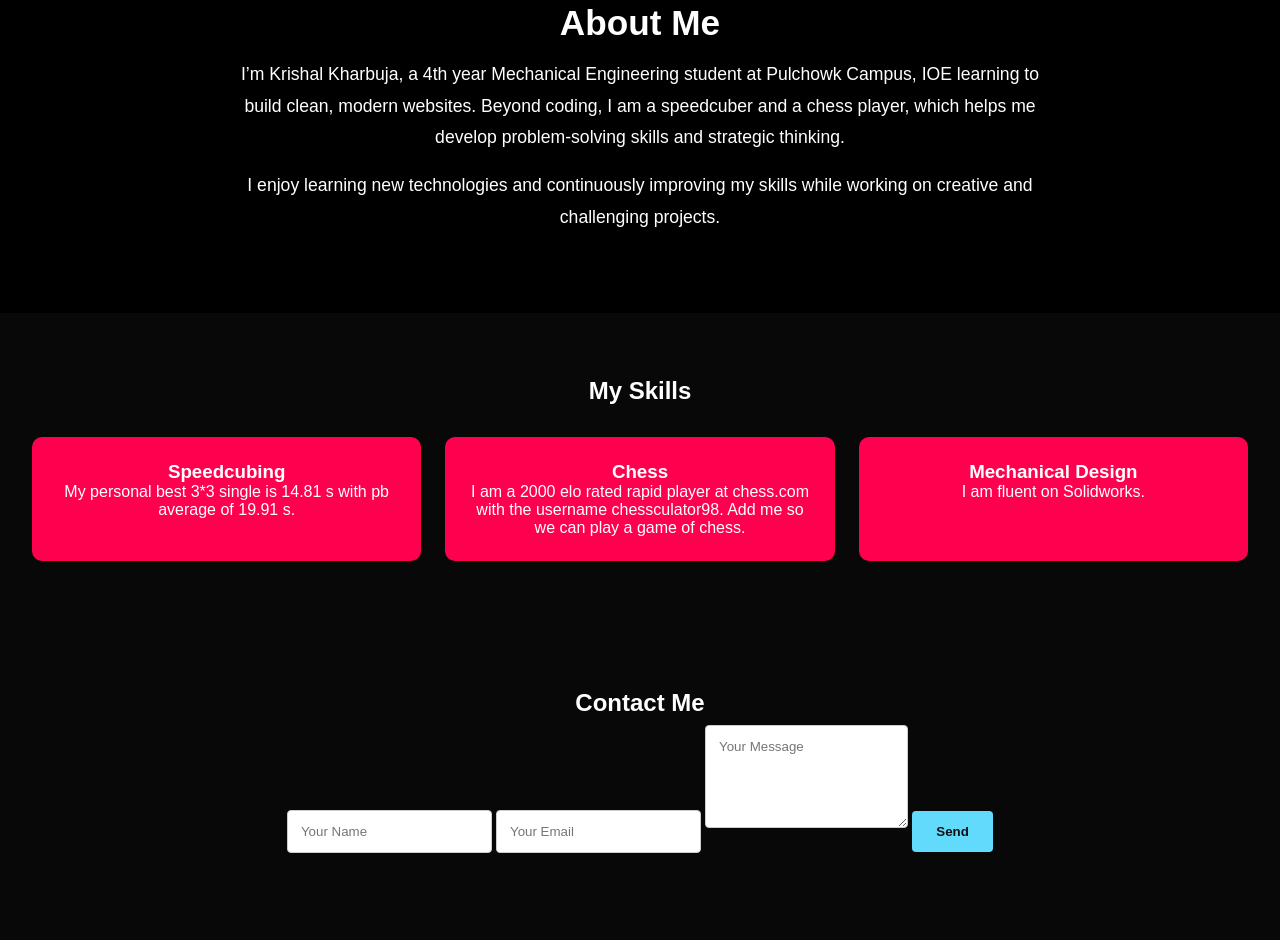
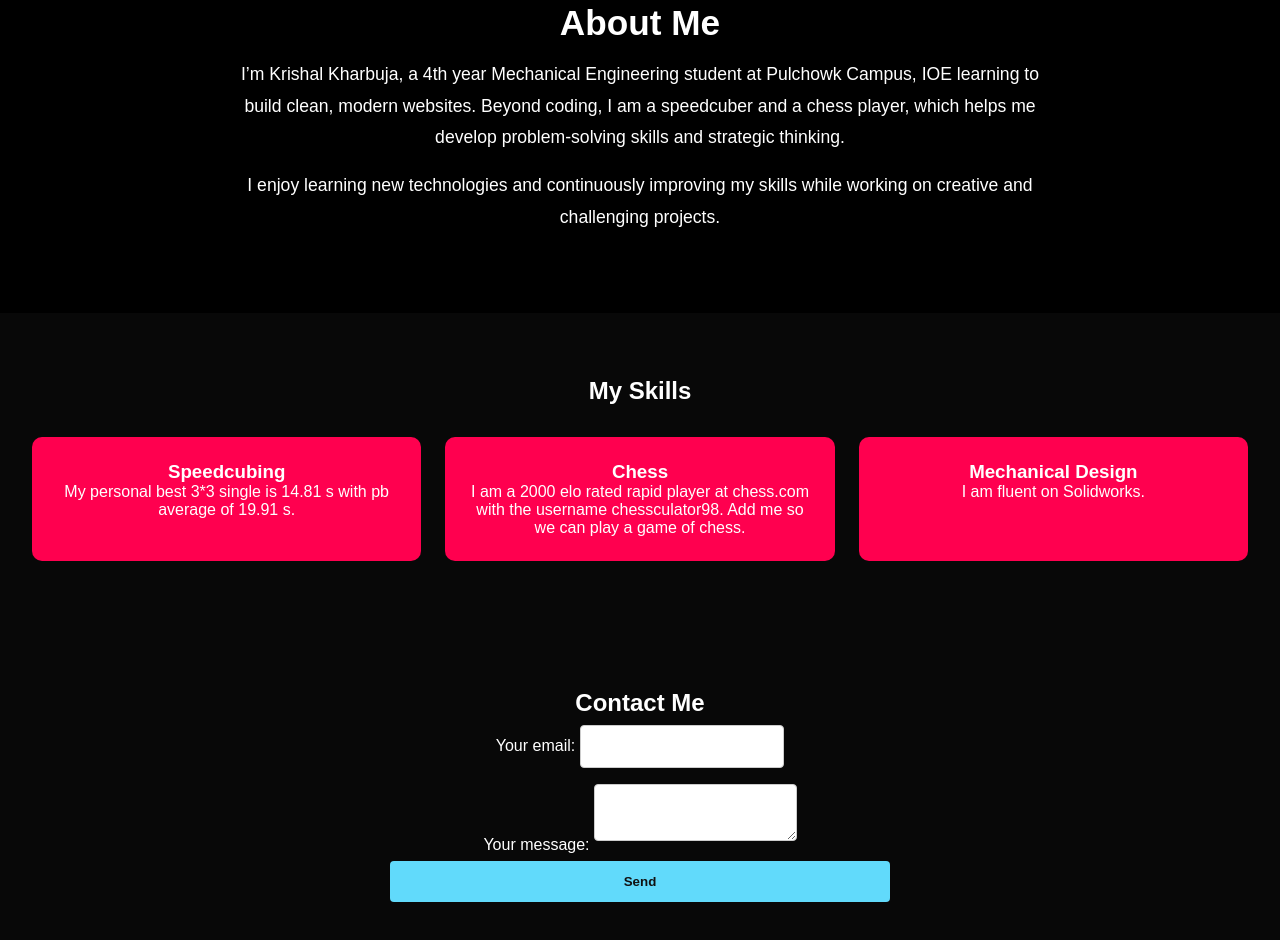
Before and after one commit to Leadkrishal/leadkrishal.github.io, a plain HTML site: page index.html in a window 1280 px wide. Shown: the part 861-1801 px from the top of the page. Drawn offline with Linux system fonts and the light colour scheme.

Commit message:
Update index.html

```diff
--- a/index.html
+++ b/index.html
@@ -63,13 +63,21 @@
 </section>
  <section id="Contact" class="section contact-section">
     <h2>Contact Me</h2>
-    <form>
-        <form action="https://formspree.io/f/myzrakwl" method="POST"></form>
-        <input type="text" placeholder="Your Name" required>
-        <input type="email" placeholder="Your Email" required>
-        <textarea placeholder="Your Message" rows="5" required></textarea>
-        <button type="submit">Send</button>
-    </form>
+    <form
+  action="https://formspree.io/f/myzrakwl"
+  method="POST"
+>
+  <label>
+    Your email:
+    <input type="email" name="email">
+  </label>
+  <label>
+    Your message:
+    <textarea name="message"></textarea>
+  </label>
+  <!-- your other form fields go here -->
+  <button type="submit">Send</button>
+</form>
 
  </section>
 </body>
```
